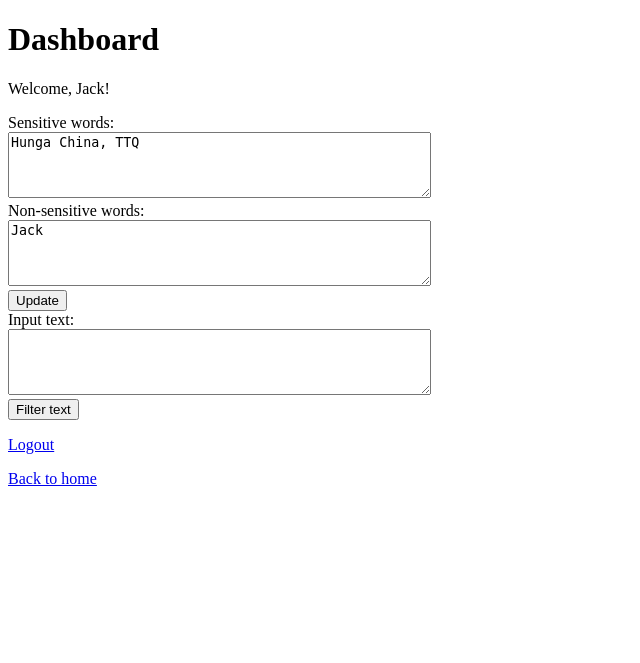
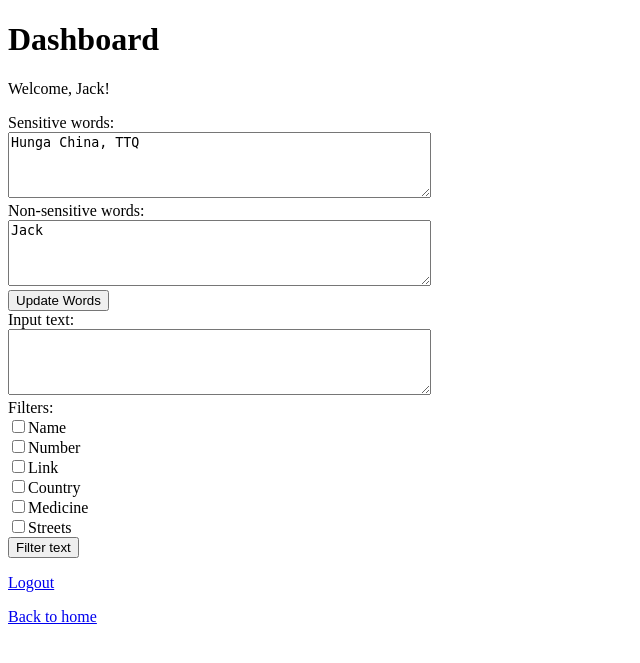
Before and after one commit to shuai20/IDP_Filter, a Flask app: page /dashboard in a window 1280 px wide. Shown: the top 663 px of the page, without its empty margins (0-640 px from the left). Run offline with Flask 3, Linux system fonts and the light colour scheme; a user stored in the database is signed in.

Commit message:
8-9new version

```diff
--- a/IDP_filter.py
+++ b/IDP_filter.py
@@ -1,36 +1,47 @@
+import os
+import csv
 import re
-from flashtext import KeywordProcessor
-import spacy
-
-nlp = spacy.load("en_core_web_sm")
-
-sensitive_words_db = ["example1", "example2", "example3"]
-
-EMAIL_REGEX = r'\b[A-Za-z0-9._%+-]+@[A-Za-z0-9.-]+\.[A-Z|a-z]{2,}\b'
-URL_REGEX = r'http[s]?://(?:[a-zA-Z]|[0-9]|[$-_@.&+]|[!*\\(\\),]|(?:%[0-9a-fA-F][0-9a-fA-F]))+'
 
 
-def filter_text_with_regex(input_text, sensitive_words):
-    filtered_text = input_text
-    for word in sensitive_words:
-        filtered_text = re.sub(r'\b' + re.escape(word) + r'\b', '**Filtered**', filtered_text)
-    filtered_text = re.sub(EMAIL_REGEX, '**Filtered Email**', filtered_text)
-    filtered_text = re.sub(URL_REGEX, '**Filtered URL**', filtered_text)
-    return filtered_text
+class IDPFilter:
+    # 初始化IDPFilter对象时定义数据集路径
+    DATASET_PATH = os.path.join(os.path.dirname(os.path.abspath(__file__)), 'datasets')
 
+    def load_csv(self, filename):
+        filepath = os.path.join(self.DATASET_PATH, filename + '.csv')
+        if not os.path.exists(filepath):
+            print(f"Warning: File {filepath} does not exist.")
+            return []
 
-def filter_text_with_flashtext(input_text, sensitive_words):
-    keyword_processor = KeywordProcessor()
-    for word in sensitive_words:
-        keyword_processor.add_keyword(word, '**Filtered**')
-    filtered_text = keyword_processor.replace_keywords(input_text)
-    return filtered_text
+        with open(filepath, 'r') as file:
+            reader = csv.reader(file)
+            return [row[0].strip() for row in reader if row]
 
+    def filter_text(self, input_text, user_sensitive_words, user_non_sensitive_words, categories):
+        """基于用户指定的敏感词、非敏感词和类别来过滤文本"""
 
-def filter_text_with_nlp(input_text, sensitive_words):
-    filtered_text = input_text
-    doc = nlp(input_text)
-    for ent in doc.ents:
-        if ent.label_ in ["GPE", "ORG"]:
-            filtered_text = filtered_text.replace(ent.text, '**Filtered**')
-    return filtered_text
+        all_sensitive_words = set()
+
+        # 如果用户选择了类别，加载相应类别的CSV文件
+        if categories:
+            for category in categories:
+                filename = category + ".csv"
+                all_sensitive_words.update(self.load_csv(category))
+
+        # 加入用户自定义的敏感词
+
+        all_sensitive_words.update(user_sensitive_words)
+
+        # 移除用户定义的非敏感词
+        all_sensitive_words.difference_update(user_non_sensitive_words)
+
+        # 为了确保过滤不受标点符号的影响，我们可以用正则表达式替代split()方法
+        import re
+        words = re.findall(r'\b\w+\b', input_text)
+
+        for index, word in enumerate(words):
+            if word in all_sensitive_words:
+                input_text = input_text.replace(word, '*' * len(word))
+
+        print(all_sensitive_words)
+        return input_text
--- a/app/app.py
+++ b/app/app.py
@@ -1,10 +1,8 @@
 from flask import Flask, render_template, request, redirect, url_for, flash, session
 from flask_sqlalchemy import SQLAlchemy
 import hashlib
-import re
-from flashtext import KeywordProcessor
-import spacy
-from IDP_filter import filter_text_with_regex, filter_text_with_flashtext, filter_text_with_nlp
+from IDP_filter import IDPFilter
+idp_filter = IDPFilter()
 
 
 
@@ -19,12 +17,18 @@ class User(db.Model):
     password = db.Column(db.String(120), nullable=False)
     sensitive_words = db.Column(db.String, nullable=True)
     non_sensitive_words = db.Column(db.String, nullable=True)
-
-
+    name_filter = db.Column(db.Boolean, default=False)
+    number_filter = db.Column(db.Boolean, default=False)
+    link_filter = db.Column(db.Boolean, default=False)
+    country_filter = db.Column(db.Boolean, default=False)
+    medicine_filter = db.Column(db.Boolean, default=False)
+    streets_filter = db.Column(db.Boolean, default=False)
 
 @app.route('/')
 def index():
     return render_template('index.html')
+
+
 
 @app.route('/register', methods=['GET', 'POST'])
 def register():
@@ -71,17 +75,45 @@ def dashboard():
     user = User.query.get(session['user_id'])
 
     if request.method == 'POST':
-        sensitive_words = ' '.join(request.form['sensitive_words'].split())
-        non_sensitive_words = ' '.join(request.form['non_sensitive_words'].split())
+        sensitive_words = request.form['sensitive_words']
+        non_sensitive_words = request.form['non_sensitive_words']
 
-        # sensitive_words = request.form['sensitive_words']
-        # non_sensitive_words = request.form['non_sensitive_words']
         user.sensitive_words = sensitive_words
         user.non_sensitive_words = non_sensitive_words
         db.session.commit()
         flash('Words updated successfully.')
+        user.name_filter = 'name_filter' in request.form
+        print(user.name_filter)
+        user.number_filter = 'number_filter' in request.form
+        user.link_filter = 'link_filter' in request.form
+        user.country_filter = 'country_filter' in request.form
+        user.medicine_filter = 'medicine_filter' in request.form
+        user.streets_filter = 'streets_filter' in request.form
+
+        db.session.commit()
+        flash('Settings updated successfully.')
 
     return render_template('dashboard.html', user=user)
+
+@app.route('/filter_text', methods=['GET', 'POST'])
+def filter_text():
+    if 'user_id' not in session:
+        flash('Please log in to access this page.')
+        return redirect(url_for('login'))
+
+    user = User.query.get(session['user_id'])
+    filtered_text = None
+
+    if request.method == 'POST':
+        input_text = request.form.get('text')
+        sensitive_words = [word.strip() for word in user.sensitive_words.split(',')]
+        non_sensitive_words = [word.strip() for word in user.non_sensitive_words.split(',')]
+
+        selected_categories = request.form.getlist('categories') if request.form.getlist('categories') else None
+        print("Selected Categories:", selected_categories)
+        filtered_text = idp_filter.filter_text(input_text, sensitive_words, non_sensitive_words, selected_categories)
+
+    return render_template('dashboard.html', user=user, filtered_text=filtered_text)
 
 @app.route('/logout')
 def logout():
@@ -89,39 +121,8 @@ def logout():
     flash('Logged out successfully.')
     return redirect(url_for('index'))
 
-nlp = spacy.load("en_core_web_sm")
 
-# 创建一个敏感词数据库（这里只是一个示例，你可以根据需要添加更多词汇）
-sensitive_word_db = ["China", "India", "United States"]
 
-# 预先编译正则表达式
-email_regex = re.compile(r'\b[A-Za-z0-9._%+-]+@[A-Za-z0-9.-]+\.[A-Z|a-z]{2,}\b')
-url_regex = re.compile(r'http[s]?://(?:[a-zA-Z]|[0-9]|[$-_@.&+]|[!*\\(\\),]|(?:%[0-9a-fA-F][0-9a-fA-F]))+')
-
-# 添加一个新的路由处理过滤文本
-@app.route('/filter_text', methods=['POST'])
-def filter_text():
-    if 'user_id' not in session:
-        flash('Please log in to access the text filtering feature.')
-        return redirect(url_for('login'))
-
-    user = User.query.get(session['user_id'])
-    input_text = request.form['input_text']
-
-    # 获取用户自定义敏感词
-    user_sensitive_words = user.sensitive_words.split()
-
-    # 合并用户自定义敏感词和敏感词数据库
-    all_sensitive_words = user_sensitive_words + sensitive_word_db
-
-    filtered_text_regex = filter_text_with_regex(input_text, all_sensitive_words)
-    filtered_text_flashtext = filter_text_with_flashtext(input_text, all_sensitive_words)
-    filtered_text_nlp = filter_text_with_nlp(input_text, all_sensitive_words)
-
-    return render_template('dashboard.html', user=user, input_text=input_text,
-                           filtered_text_regex=filtered_text_regex,
-                           filtered_text_flashtext=filtered_text_flashtext,
-                           filtered_text_nlp=filtered_text_nlp)
 
 
 if __name__ == '__main__':
--- a/app/templates/dashboard.html
+++ b/app/templates/dashboard.html
@@ -7,6 +7,7 @@
 </head>
 <body>
     <h1>Dashboard</h1>
+
     {% with messages = get_flashed_messages() %}
         {% if messages %}
             <ul>
@@ -16,26 +17,45 @@
             </ul>
         {% endif %}
     {% endwith %}
+
     <p>Welcome, {{ user.username }}!</p>
+
+
     <form action="{{ url_for('dashboard') }}" method="post">
         <label for="sensitive_words">Sensitive words:</label><br>
         <textarea name="sensitive_words" rows="4" cols="50">{{ user.sensitive_words }}</textarea><br>
+
         <label for="non_sensitive_words">Non-sensitive words:</label><br>
         <textarea name="non_sensitive_words" rows="4" cols="50">{{ user.non_sensitive_words }}</textarea><br>
-        <input type="submit" value="Update">
+
+        <input type="submit" value="Update Words">
+
     </form>
+
     <form action="{{ url_for('filter_text') }}" method="post">
     <label for="input_text">Input text:</label><br>
-    <textarea name="input_text" rows="4" cols="50"></textarea><br>
+    <textarea name="text" rows="4" cols="50"></textarea><br>
+        <label>Filters:</label><br>
+    <input type="checkbox" name="categories[]" value="name" {{ 'checked' if user.name_filter }}>Name<br>
+    <input type="checkbox" name="categories[]" value="number" {{ 'checked' if user.number_filter }}>Number<br>
+    <input type="checkbox" name="categories[]" value="link" {{ 'checked' if user.link_filter }}>Link<br>
+    <input type="checkbox" name="categories" value="country" {{ 'checked' if user.country_filter }}>Country<br>
+    <input type="checkbox" name="categories[]" value="medicine" {{ 'checked' if user.medicine_filter }}>Medicine<br>
+    <input type="checkbox" name="categories[]" value="streets" {{ 'checked' if user.streets_filter }}>Streets<br>
+
     <input type="submit" value="Filter text">
     </form>
-    <!-- 显示过滤后的文本 -->
-    {% if input_text %}
-    <h2>Filtered text</h2>
-        <p>Using regex: {{ filtered_text_regex }}</p>
-        <p>Using Flashtext: {{ filtered_text_flashtext }}</p>
-        <p>Using NLP: {{ filtered_text_nlp }}</p>
+
+
+
+
+
+    <!-- Display filtered text -->
+    {% if filtered_text %}
+        <h2>Filtered text</h2>
+        <p>{{ filtered_text }}</p>
     {% endif %}
+
     <p><a href="{{ url_for('logout') }}">Logout</a></p>
     <p><a href="{{ url_for('index') }}">Back to home</a></p>
 </body>
```
Also changed, not shown: app/instance/database.db (deleted), 2 other files.
